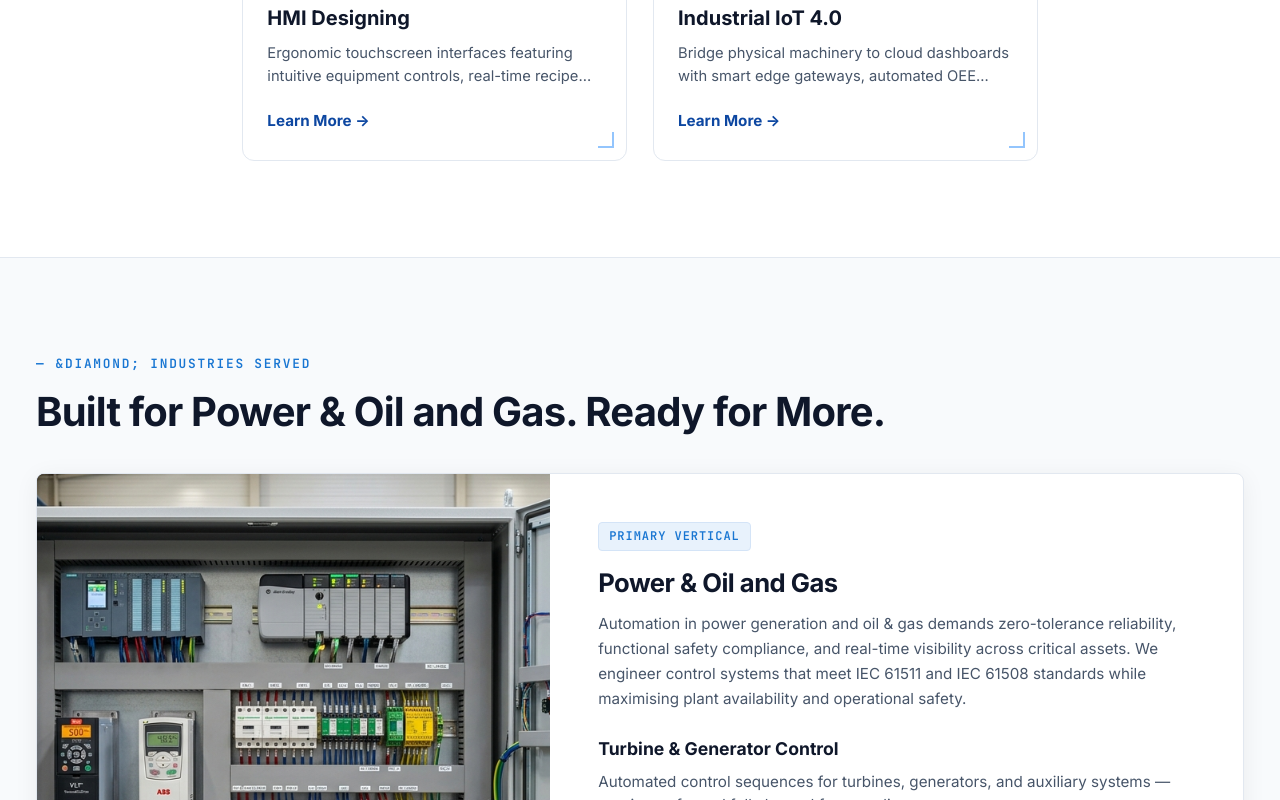
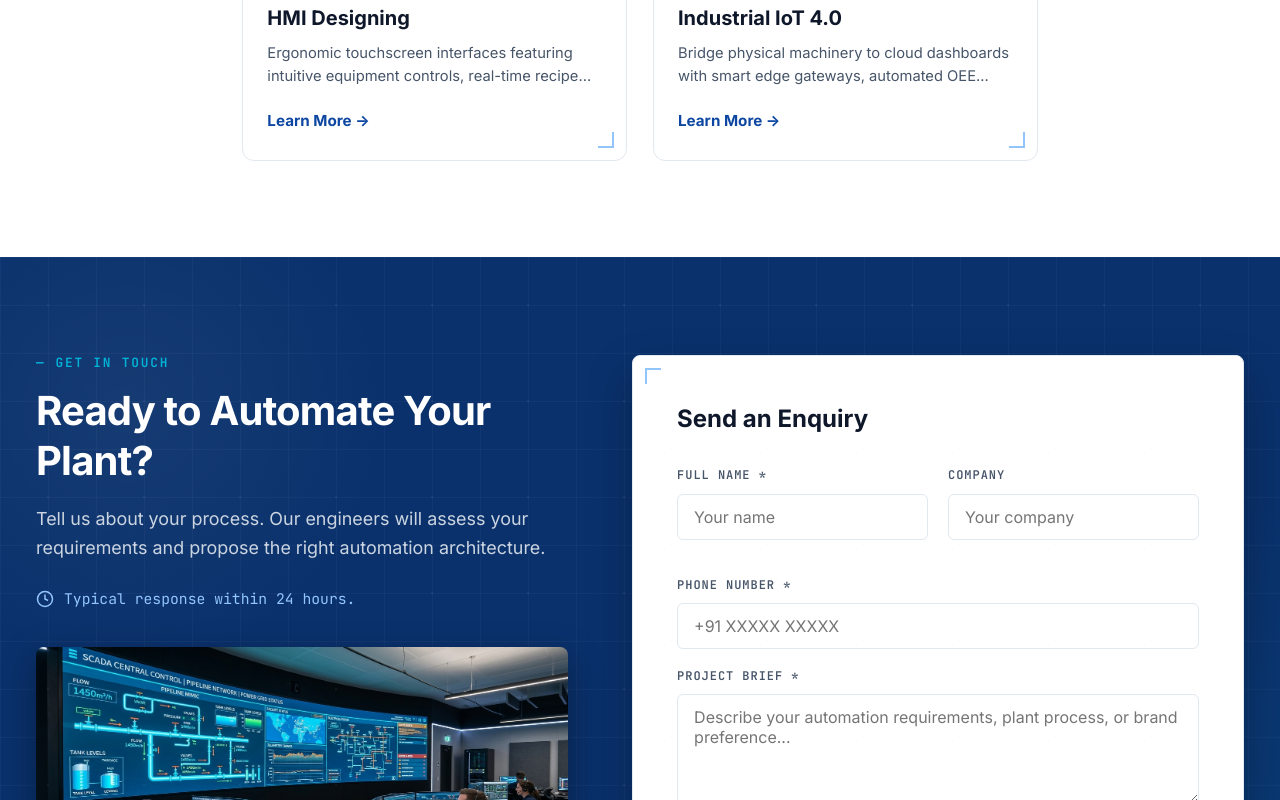
Before and after one commit to itsashish1/Chitai-Soft, a React (Vite) app: page / in a window 1280 px wide. Shown: the part 2000-2800 px from the top of the page. Built offline with nearby package versions, Linux system fonts and the light colour scheme; the HTML template or start-up script is replaced by a standard one.

Commit message:
Remove Industries Served section as requested

```diff
--- a/src/pages/HomePage.jsx
+++ b/src/pages/HomePage.jsx
@@ -343,68 +343,7 @@ export default function HomePage({ onShowToast }) {
         </div>
       )}
 
-      {/* Industries Served (Matches image3.png) */}
-      <section className="section-padding" style={{ backgroundColor: '#f8fafc', borderTop: '1px solid var(--border-light)', borderBottom: '1px solid var(--border-light)' }}>
-        <div className="container">
-          <div style={{ marginBottom: '36px' }}>
-            <div className="section-eyebrow">
-              <span>&diamond; INDUSTRIES SERVED</span>
-            </div>
-            <h2 className="section-title">Built for Power &amp; Oil and Gas. Ready for More.</h2>
-          </div>
-
-          {/* Primary Vertical Large Card */}
-          <div className="primary-vertical-card">
-            <div className="vertical-image">
-              <img src="/assets/images/plc-control-panel-hd.jpg" alt="Industrial Power & Oil and Gas Control Panel Systems" />
-            </div>
-            <div className="vertical-content">
-              <span className="tag-badge">PRIMARY VERTICAL</span>
-              <h3 className="section-title" style={{ fontSize: '1.6rem', marginBottom: '12px' }}>Power &amp; Oil and Gas</h3>
-              <p className="section-lead" style={{ fontSize: '0.95rem', marginBottom: '24px' }}>
-                Automation in power generation and oil &amp; gas demands zero-tolerance reliability, functional safety compliance, and real-time visibility across critical assets. We engineer control systems that meet IEC 61511 and IEC 61508 standards while maximising plant availability and operational safety.
-              </p>
-
-              <div className="feature-point">
-                <div className="feature-point-title">Turbine &amp; Generator Control</div>
-                <div className="feature-point-desc">
-                  Automated control sequences for turbines, generators, and auxiliary systems &mdash; precise, safe, and fully logged for compliance.
-                </div>
-              </div>
-
-              <div className="feature-point">
-                <div className="feature-point-title">Pipeline &amp; Process Automation</div>
-                <div className="feature-point-desc">
-                  End-to-end pipeline monitoring and control with leak detection, pressure management, and emergency shutdown integration.
-                </div>
-              </div>
-
-              <div className="feature-point">
-                <div className="feature-point-title">Safety Instrumented Systems (SIS)</div>
-                <div className="feature-point-desc">
-                  IEC 61511-compliant SIS design and integration &mdash; protecting personnel, assets, and the environment across critical process loops.
-                </div>
-              </div>
-            </div>
-          </div>
-
-          {/* Sub Industry Small Cards */}
-          <div className="sub-industry-cards">
-            <div className="sub-industry-card">
-              <h4 style={{ fontSize: '1.15rem', fontWeight: 700, marginBottom: '8px' }}>Chemical Processing</h4>
-              <p style={{ fontSize: '0.9rem', color: 'var(--text-muted)', lineHeight: 1.5 }}>
-                Safe, reliable control systems for continuous and batch chemical processes.
-              </p>
-            </div>
-            <div className="sub-industry-card">
-              <h4 style={{ fontSize: '1.15rem', fontWeight: 700, marginBottom: '8px' }}>Packaging &amp; Logistics</h4>
-              <p style={{ fontSize: '0.9rem', color: 'var(--text-muted)', lineHeight: 1.5 }}>
-                High-speed line automation, vision inspection, and warehouse management integration.
-              </p>
-            </div>
-          </div>
-        </div>
-      </section>
+      {/* Industries Served Section Removed - Ready for new content */}
 
       {/* Ready to Automate Your Plant? / Send an Enquiry (Matches image4.png) */}
       <section id="enquiry-section" className="cta-enquiry-section circuit-bg">
```
